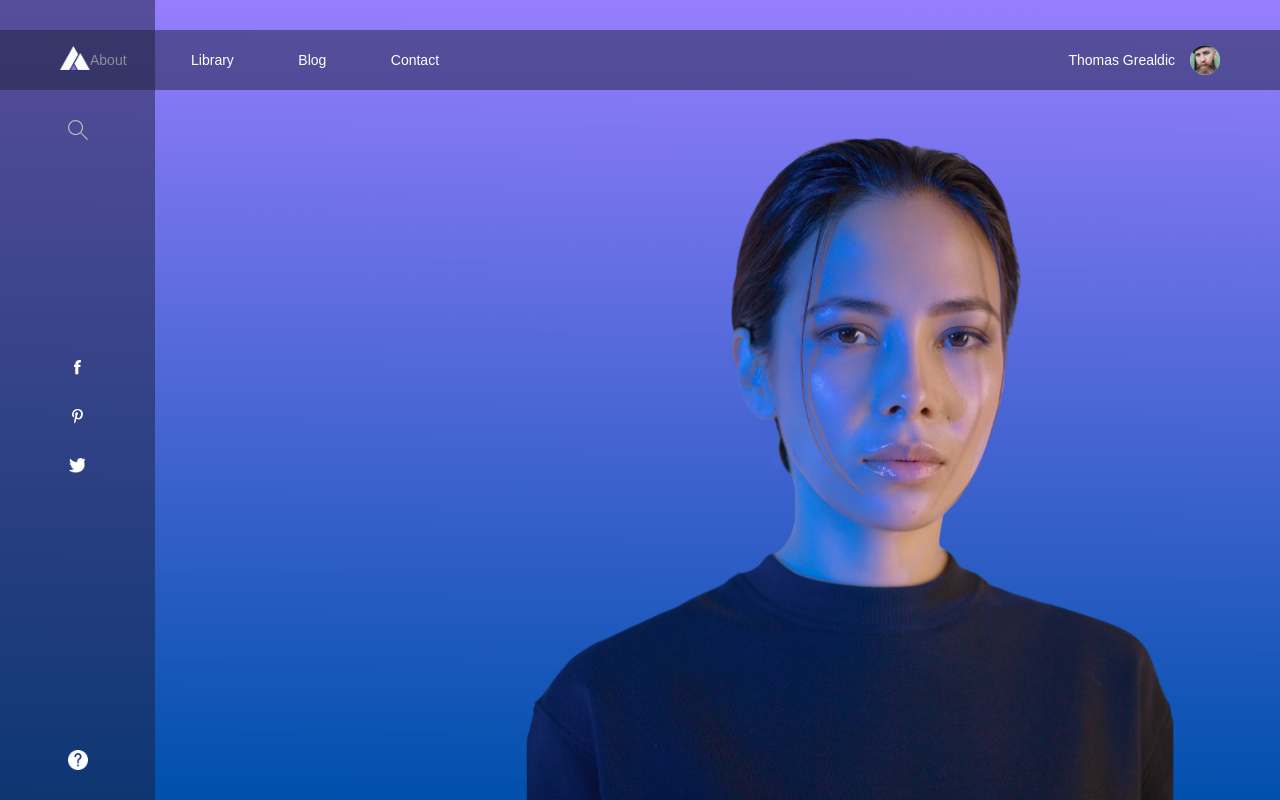
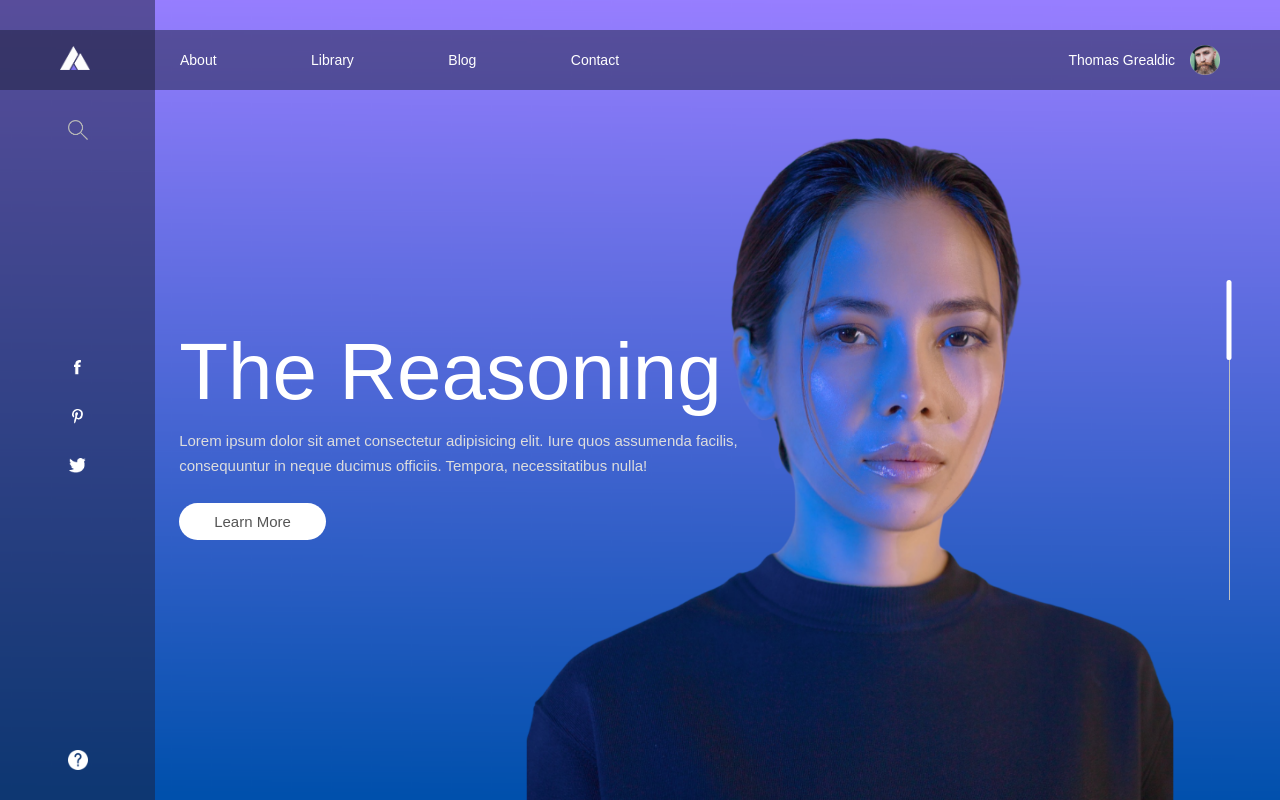
Before and after one commit to alaawaladi/Website-With-Sliding-Text, a plain HTML site: page index.html in a window 1280 px wide. Drawn offline with Linux system fonts and the light colour scheme.

Commit message:
Add files via upload

```diff
--- /dev/null
+++ b/app.js
@@ -0,0 +1,27 @@
+var slider = document.getElementById('slider'),
+    active = document.getElementById('active'),
+    line1 = document.getElementById('line1'),
+    line2 = document.getElementById('line2'),
+    line3 = document.getElementById('line3'),
+    line4 = document.getElementById('line4');
+
+
+    line1.onclick = function(){
+        slider.style.transform = 'translateX(0)';
+        active.style.top = '0px';
+    }
+    line2.onclick = function(){
+        slider.style.transform = 'translateX(-25%)';
+        active.style.top = '80px';
+
+    }
+    line3.onclick = function(){
+        slider.style.transform = 'translateX(-50%)';
+        active.style.top = '160px';
+
+    }
+    line4.onclick = function(){
+        slider.style.transform = 'translateX(-75%)';
+        active.style.top = '240px';
+
+    }
--- a/index.html
+++ b/index.html
@@ -38,6 +38,39 @@
             </div>
 
 
+            <div class="msg-container">
+                <div id="slider">
+                    <div class="msg-col">
+                        <h1>The Reasoning</h1>
+                        <p>Lorem ipsum dolor sit amet consectetur adipisicing elit. Iure quos assumenda facilis, consequuntur in neque ducimus officiis. Tempora, necessitatibus nulla!</p>
+                        <a href="#">Learn More</a>
+                    </div>
+                    <div class="msg-col">
+                        <h1>The Knowledge</h1>
+                        <p>Lorem ipsum dolor sit amet consectetur adipisicing elit. Iure quos assumenda facilis, consequuntur in neque ducimus officiis. Tempora, necessitatibus nulla!</p>
+                        <a href="#">Learn More</a>
+                    </div>
+                    <div class="msg-col">
+                        <h1>The Integration</h1>
+                        <p>Lorem ipsum dolor sit amet consectetur adipisicing elit. Iure quos assumenda facilis, consequuntur in neque ducimus officiis. Tempora, necessitatibus nulla!</p>
+                        <a href="#">Learn More</a>
+                    </div>
+                    <div class="msg-col">
+                        <h1>The Learning</h1>
+                        <p>Lorem ipsum dolor sit amet consectetur adipisicing elit. Iure quos assumenda facilis, consequuntur in neque ducimus officiis. Tempora, necessitatibus nulla!</p>
+                        <a href="#">Learn More</a>
+                    </div>
+                </div>
+            </div>
+
+            <div class="controller">
+                <div id="line1"></div>
+                <div id="line2"></div>
+                <div id="line3"></div>
+                <div id="line4"></div>
+                <div id="active"></div>
+            </div>
     </div>
+    <script src="app.js"></script>
 </body>
 </html>
--- a/style.css
+++ b/style.css
@@ -36,7 +36,8 @@ nav{
 nav ul li{
     list-style: none;
     display: inline-block;
-    margin-right: 60px;
+    margin-right: 0;
+    padding-left: 90px;
 }
 nav ul li a{
     text-decoration: none;
@@ -84,3 +85,69 @@ nav ul li a{
     bottom: 30px;
     transform: translateX(-50%);
 }
+.msg-container
+{
+    width: 600px;
+    height: 280px;
+    position: absolute;
+    left: 14%;
+    top: 57%;
+    transform: translateY(-50%);
+    overflow: hidden;
+}
+#slider{
+    display: inline-flex;
+    transition: 0.5s;
+}
+
+.msg-col{
+    width: 600px;
+    height: 280px;
+}
+.msg-col h1{
+    color: #fff;
+    font-size: 80px;
+    font-weight: 100;
+    margin: 10px 0;
+}
+.msg-col p{
+    color: #ddd;
+    font-size: 15px;
+    line-height: 25px;
+}
+.msg-col a{
+    display: inline-block;
+    text-decoration: none;
+    color: #555;
+    background: #fff;
+    font-size: 15px;
+    padding: 10px 35px;
+    border-radius: 30px;
+    margin-top: 25px;
+}
+.controller{
+    width: 1px;
+    height: 320px;
+    display: block;
+    background: #c0c0c0;
+    position: absolute;
+    top: 55%;
+    right: 50px;
+    transform: translateY(-50%);
+}
+#line1,#line2,#line3,#line4{
+    height: 80px;
+    width: 10px;
+    cursor: pointer;
+    transform: translateX(-50%);
+}
+#active{
+    width: 5px;
+    height: 80px;
+    border-radius: 10px;
+    background: #fff;
+    position: absolute;
+    top: 0;
+    transform: translateX(-50%);
+    transition: 0.5s;
+}
```
